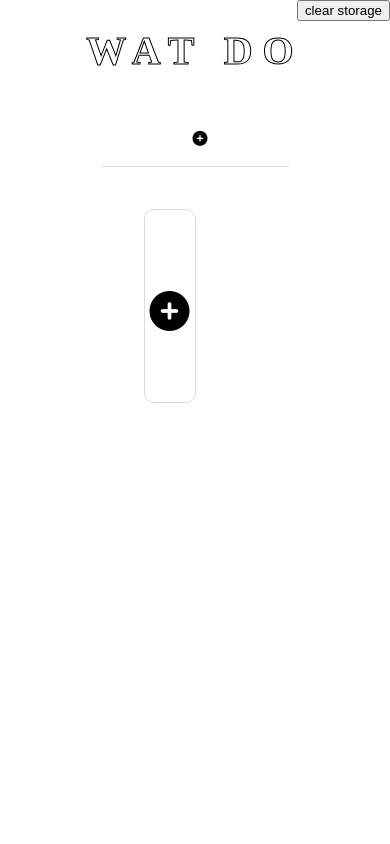
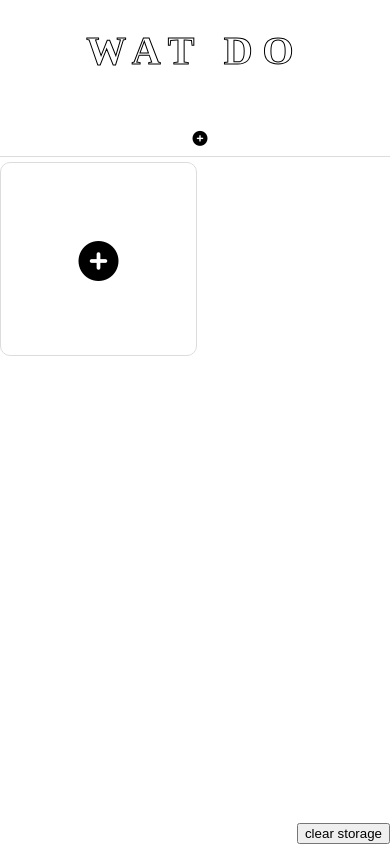
Before and after one commit to byter11/ToDo_List, a plain HTML site: page index.html in a window 390 px wide. Drawn offline with Linux system fonts and the light colour scheme; a web font is replaced by a local one.

Commit message:
Media query added

```diff
--- a/style.css
+++ b/style.css
@@ -3,14 +3,14 @@ html{
 	padding: 0;
 }
 body{
-
+	margin: 0;
 }
 i:hover{
 	opacity: 0.5;
 }
 #clearstorage{
 	position: absolute;
-	top: 0;
+	bottom: 0;
 	right: 0;
 }
 h1{
@@ -69,6 +69,7 @@ nav i{
 	margin: 10px 25% 10px 25%;
 	padding: 10px 10px 10px 10px;
 	align-items: center;
+	overflow: auto;
 }
 .save-button{
 	background-color: #1A73E8;
@@ -111,6 +112,21 @@ nav i{
 	font-size: 40px;
 	line-height: 12rem;
 }
+@media only screen and (max-width: 768px){
+	#todo-list{
+		margin: 0;
+		grid-template-columns: 50% 50%;
+		padding: 5px 0 5px 0;
+		grid-gap: 2px;
+	}
+	.todo{
+		margin: 0;
+		padding: 0;
+	}
+	.todo *{
+		margin: 2px 2px 2px 2px;
+	}
+}
 @keyframes shake {
     0% { -webkit-transform: translate(2px, 1px) rotate(0deg); }
     10% { -webkit-transform: translate(-1px, -2px) rotate(-1deg); }
```
